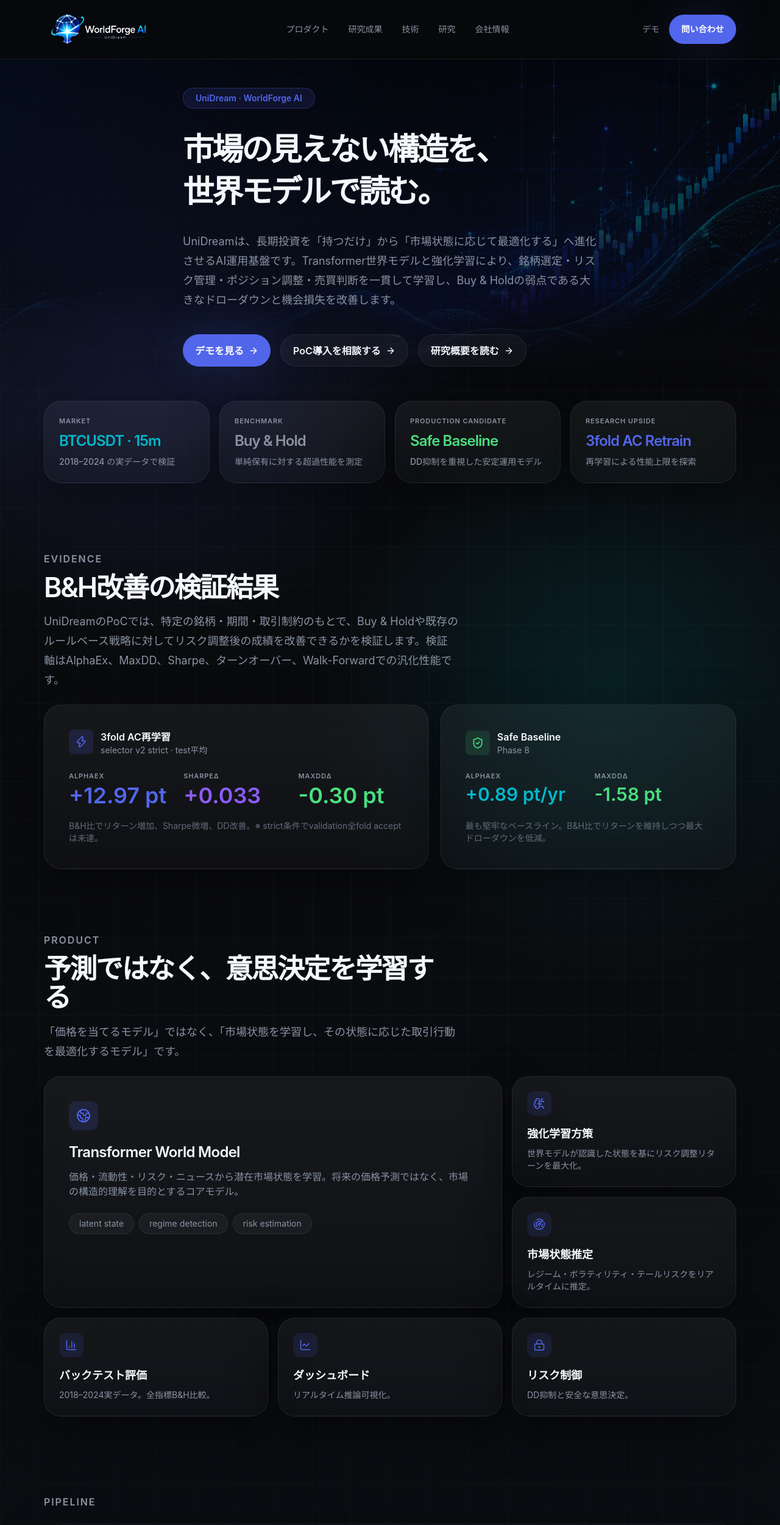
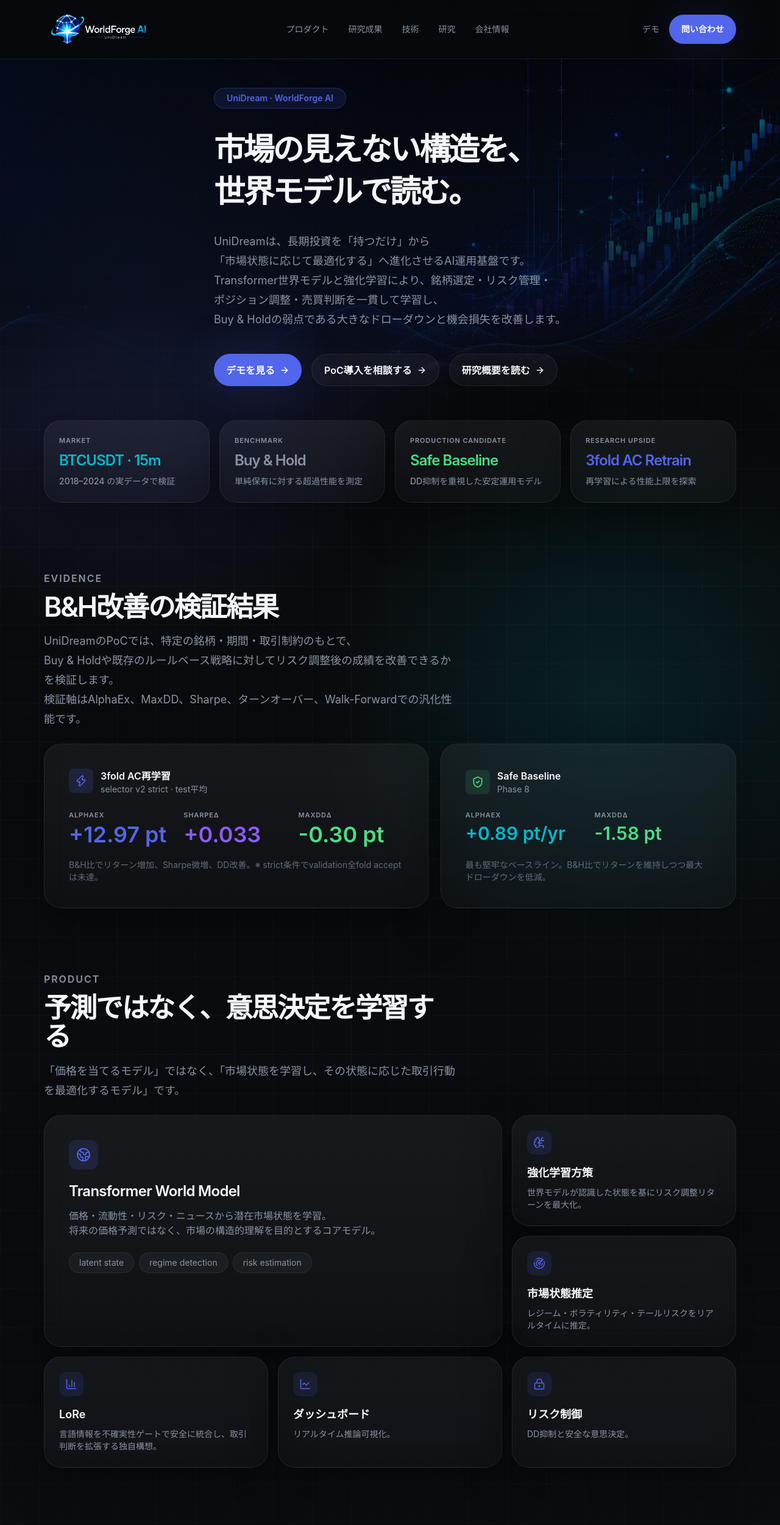
Before and after one commit to shinji-ogasa/unidream-demo-web, a Next.js app: page /homepage in a window 1280 px wide. Shown: the top 2500 px of the page at 61% size. Built offline with nearby package versions, Linux system fonts and the light colour scheme.

Commit message:
update: LoRe card, remove できます, add natural line breaks in long text

```diff
--- a/src/app/homepage/page.tsx
+++ b/src/app/homepage/page.tsx
@@ -193,7 +193,7 @@
               transition={{ duration: 0.5, delay: 0.25 }}
               className="mt-8 max-w-[680px] text-lg leading-8 text-[#8a93a3]"
             >
-              UniDreamは、長期投資を「持つだけ」から「市場状態に応じて最適化する」へ進化させるAI運用基盤です。Transformer世界モデルと強化学習により、銘柄選定・リスク管理・ポジション調整・売買判断を一貫して学習し、Buy & Holdの弱点である大きなドローダウンと機会損失を改善します。
+              UniDreamは、長期投資を「持つだけ」から<br />「市場状態に応じて最適化する」へ進化させるAI運用基盤です。<br />Transformer世界モデルと強化学習により、銘柄選定・リスク管理・<br />ポジション調整・売買判断を一貫して学習し、<br />Buy & Holdの弱点である大きなドローダウンと機会損失を改善します。
             </motion.p>
             <motion.div
               initial={{ opacity: 0, y: 14 }}
@@ -225,7 +225,7 @@
         <div className="mb-6 max-w-[680px]">
           <SectionLabel>EVIDENCE</SectionLabel>
           <h2 className="text-[clamp(2rem,3.5vw,3rem)] font-semibold tracking-[-0.05em] leading-[1.05] text-[#f4f7fb]">B&H改善の検証結果</h2>
-          <p className="mt-4 text-lg leading-8 text-[#8a93a3]">UniDreamのPoCでは、特定の銘柄・期間・取引制約のもとで、Buy & Holdや既存のルールベース戦略に対してリスク調整後の成績を改善できるかを検証します。検証軸はAlphaEx、MaxDD、Sharpe、ターンオーバー、Walk-Forwardでの汎化性能です。</p>
+          <p className="mt-4 text-lg leading-8 text-[#8a93a3]">UniDreamのPoCでは、特定の銘柄・期間・取引制約のもとで、<br />Buy & Holdや既存のルールベース戦略に対してリスク調整後の成績を改善できるかを検証します。<br />検証軸はAlphaEx、MaxDD、Sharpe、ターンオーバー、Walk-Forwardでの汎化性能です。</p>
         </div>
         <div className="grid gap-5 lg:grid-cols-[1.3fr_1fr]">
           <AnimateInView className="card p-8 md:p-10 border-[rgba(94,106,210,0.36)]" x={-20} y={0}>
@@ -267,7 +267,7 @@
           <AnimateInView y={20} className="md:col-span-2 md:row-span-2 card p-8 md:p-10">
             <div className="grid h-12 w-12 place-items-center rounded-xl bg-[rgba(82,102,235,0.16)]"><Globe2 className="h-6 w-6 text-[#5266eb]" strokeWidth={1.8} /></div>
             <h3 className="mt-5 text-2xl font-semibold tracking-[-0.03em] text-[#f4f7fb]">Transformer World Model</h3>
-            <p className="mt-3 text-base leading-6 text-[#8a93a3]">価格・流動性・リスク・ニュースから潜在市場状態を学習。将来の価格予測ではなく、市場の構造的理解を目的とするコアモデル。</p>
+            <p className="mt-3 text-base leading-6 text-[#8a93a3]">価格・流動性・リスク・ニュースから潜在市場状態を学習。<br />将来の価格予測ではなく、市場の構造的理解を目的とするコアモデル。</p>
             <div className="mt-6 flex flex-wrap gap-2">
               {["latent state", "regime detection", "risk estimation"].map((t) => (
                 <span key={t} className="rounded-full border border-[rgba(255,255,255,0.08)] bg-[rgba(255,255,255,0.04)] px-4 py-1.5 text-sm text-[#8a93a3]">{t}</span>
@@ -277,7 +277,7 @@
           {[
             { icon: BrainCircuit, title: "強化学習方策", text: "世界モデルが認識した状態を基にリスク調整リターンを最大化。" },
             { icon: Radar, title: "市場状態推定", text: "レジーム・ボラティリティ・テールリスクをリアルタイムに推定。" },
-            { icon: BarChart3, title: "バックテスト評価", text: "2018–2024実データ。全指標B&H比較。" },
+            { icon: BarChart3, title: "LoRe", text: "言語情報を不確実性ゲートで安全に統合し、取引判断を拡張する独自構想。" },
             { icon: LineChart, title: "ダッシュボード", text: "リアルタイム推論可視化。" },
             { icon: LockKeyhole, title: "リスク制御", text: "DD抑制と安全な意思決定。" },
           ].map((card, i) => (
@@ -304,9 +304,9 @@
           <SectionLabel>VISION</SectionLabel>
           <h2 className="text-[clamp(2rem,3.5vw,3rem)] font-semibold tracking-[-0.05em] leading-[1.05] text-[#f4f7fb]">長期投資を、AIで再設計する</h2>
           <div className="mt-8 space-y-6 text-lg leading-8 text-[#8a93a3]">
-            <p>従来の多くの予測モデルは、短期的な値動きの予測に焦点を当ててきました。しかし、実際の運用で重要なのは、いつリスクを取り、いつ守り、どの銘柄をどの比率で保有し、どのタイミングで調整するかです。</p>
-            <p>UniDreamは<span className="font-semibold text-[#02b8cc]">「価格を当てるモデル」ではなく、「市場状態を学習し、その状態に応じた取引行動を最適化するモデル」</span>です。Transformer世界モデルによって市場の潜在状態を学習し、強化学習によって取引行動を最適化します。</p>
-            <p>目指すのは、Buy & Holdの長期的な強さを活かしながら、ドローダウンと機会損失を抑える次世代のAI運用エンジンです。</p>
+            <p>従来の多くの予測モデルは、短期的な値動きの予測に焦点を当ててきました。<br />しかし、実際の運用で重要なのは、いつリスクを取り、いつ守り、<br />どの銘柄をどの比率で保有し、どのタイミングで調整するかです。</p>
+            <p>UniDreamは<span className="font-semibold text-[#02b8cc]">「価格を当てるモデル」ではなく、<br />「市場状態を学習し、その状態に応じた取引行動を最適化するモデル」</span>です。<br />Transformer世界モデルによって市場の潜在状態を学習し、<br />強化学習によって取引行動を最適化します。</p>
+            <p>目指すのは、Buy & Holdの長期的な強さを活かしながら、<br />ドローダウンと機会損失を抑える次世代のAI運用エンジンです。</p>
           </div>
         </div>
       </section>
@@ -316,7 +316,7 @@
         <div className="mb-6 max-w-[680px]">
           <SectionLabel>LIVE DEMO</SectionLabel>
           <h2 className="text-[clamp(2rem,3.5vw,3rem)] font-semibold tracking-[-0.05em] leading-[1.05] text-[#f4f7fb]">推論ダッシュボード</h2>
-          <p className="mt-4 text-lg leading-8 text-[#8a93a3]">長期投資の意思決定を最適化するAIの実際の推論結果をリアルタイムで確認できます。</p>
+          <p className="mt-4 text-lg leading-8 text-[#8a93a3]">長期投資の意思決定を最適化するAIの実際の推論結果をリアルタイムで確認</p>
           <div className="mt-5 flex items-center gap-4 text-sm text-[#8a93a3]">
             <span className="flex items-center gap-2"><span className="h-1.5 w-1.5 rounded-full bg-[#4ade80]" />Live · next inference in ~15m</span>
             <span className="flex items-center gap-2"><ArrowRight className="h-3 w-3 text-[#02b8cc]" />BTCUSDT · 15m</span>
@@ -338,7 +338,7 @@
             <div>
               <p className="label">CONTACT</p>
               <h2 className="text-[clamp(2rem,3.5vw,3rem)] font-semibold tracking-[-0.05em] leading-[1.05] text-[#f4f7fb]">共同検証・PoCのご相談</h2>
-              <p className="mt-4 text-lg leading-8 text-[#8a93a3] max-w-md">研究段階のプロダクトです。PoC導入、共同研究、デモの試用など、目的に合わせてご連絡ください。</p>
+              <p className="mt-4 text-lg leading-8 text-[#8a93a3] max-w-md">研究段階のプロダクトです。<br />PoC導入、共同研究、デモの試用など、<br />目的に合わせてご連絡ください。</p>
             </div>
             <div className="flex flex-col gap-3">
               <CtaButton href="/">デモを試す</CtaButton>
```
